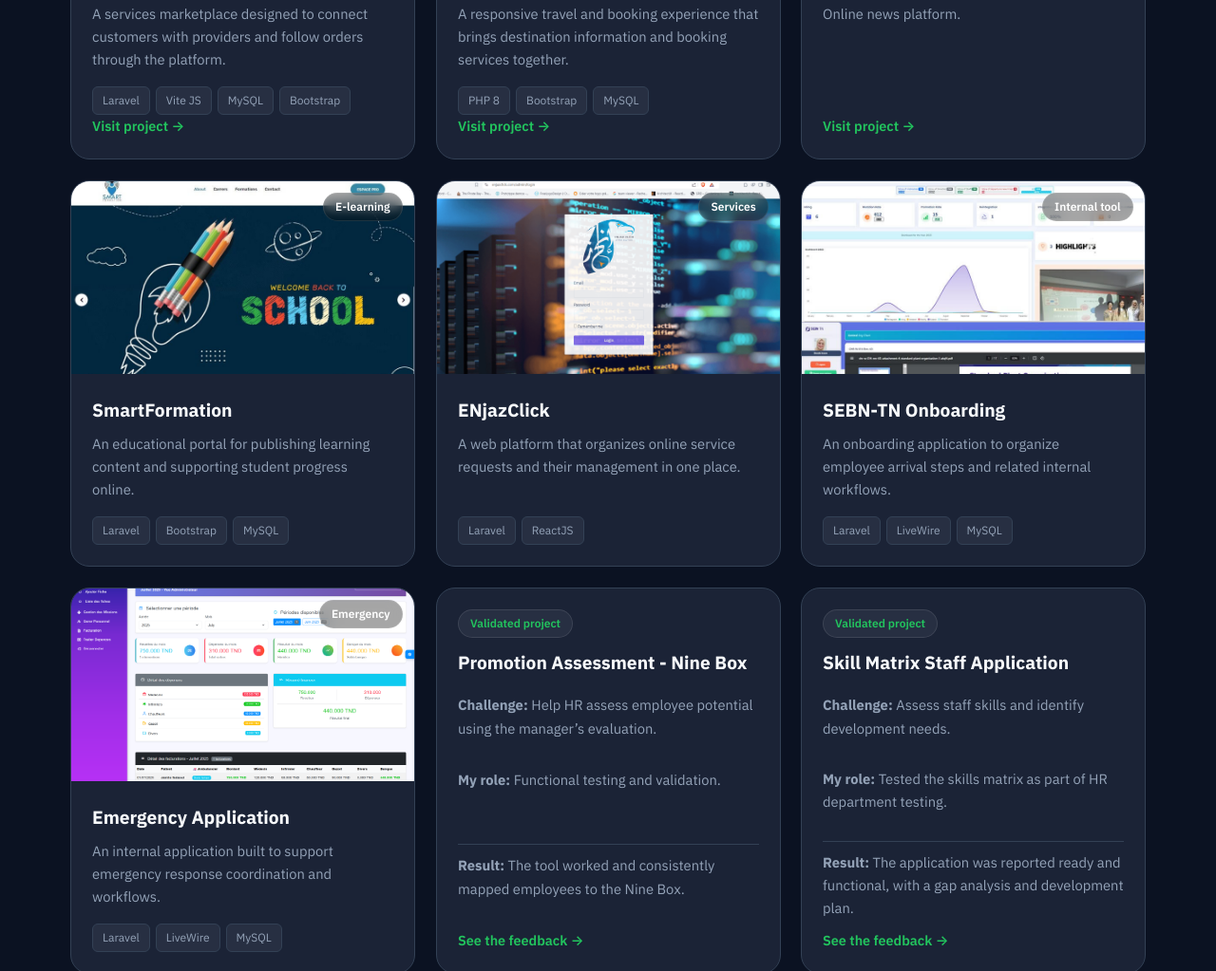
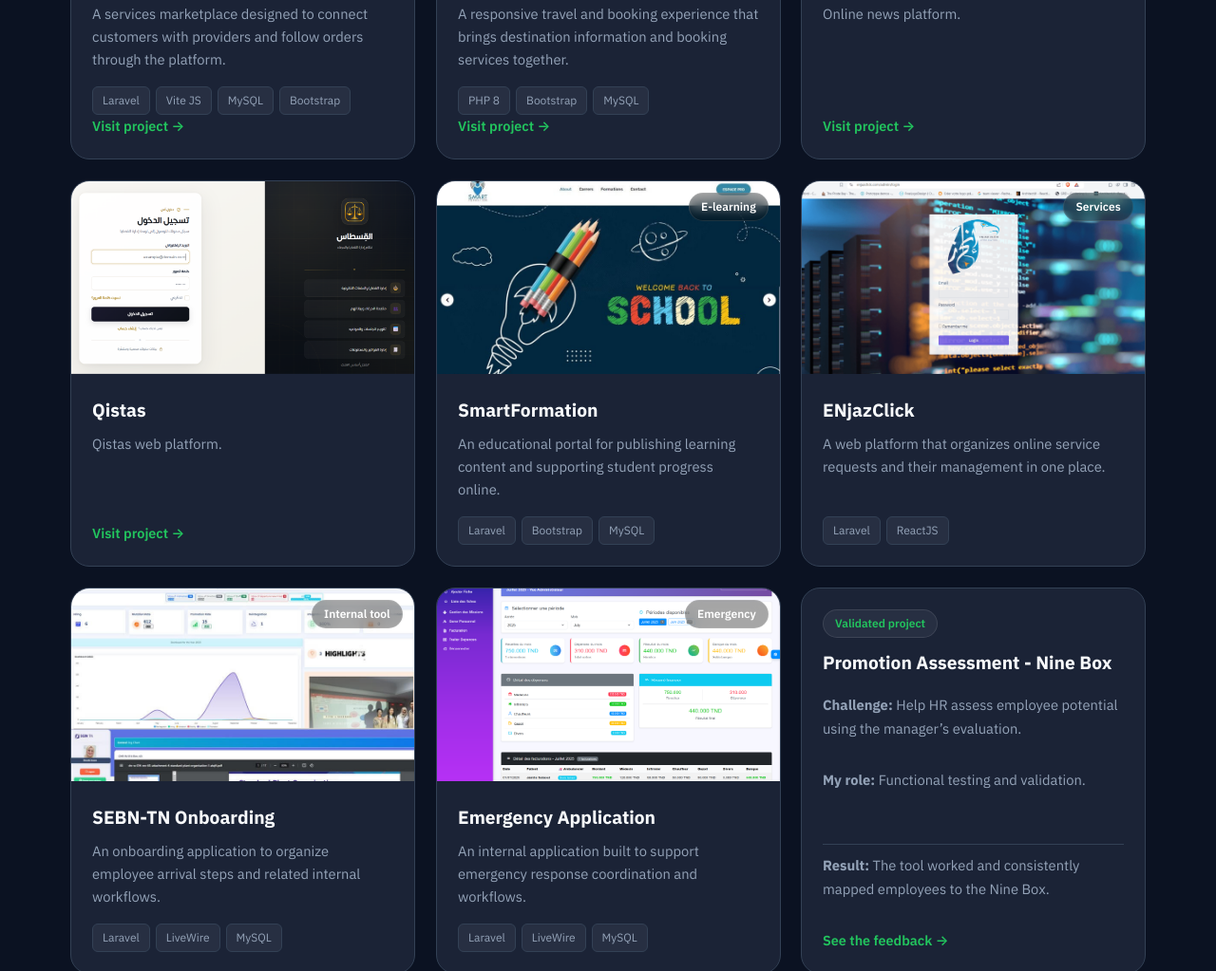
Before and after one commit to Dadmezni/mon-portfolio, a plain HTML site: page index.html in a window 1280 px wide. Shown: the part 1465-2488 px from the top of the page at 95% size. Drawn offline with Linux system fonts and the light colour scheme.

Commit message:
new update

```diff
--- a/index.html
+++ b/index.html
@@ -204,6 +204,19 @@
             <h3>Aljarida</h3>
             <p data-i18n="proj.p7.desc">Online news platform.</p>
             <a class="training-link" href="https://al-jarida.onrender.com" target="_blank" rel="noopener noreferrer" data-i18n="proj.open">Visit project →</a>
+          </div>
+        </article>
+
+        <article class="project-card">
+          <div class="project-image lightbox-trigger"
+               data-full="assets/images/qistas.png"
+               data-caption="Qistas">
+            <img src="assets/images/qistas.png" alt="Qistas" loading="lazy" />
+          </div>
+          <div class="project-body">
+            <h3>Qistas</h3>
+            <p data-i18n="proj.p8.desc">Qistas web platform.</p>
+            <a class="training-link" href="https://qistas.onrender.com/" target="_blank" rel="noopener noreferrer" data-i18n="proj.open">Visit project →</a>
           </div>
         </article>
 
--- a/js/i18n.js
+++ b/js/i18n.js
@@ -157,6 +157,7 @@ const translations = {
     "proj.p6.desc": "An internal application built to support emergency response coordination and workflows.",
     "proj.p7.badge": "News",
     "proj.p7.desc": "Online news platform.",
+    "proj.p8.desc": "Qistas web platform.",
     "proj.open": "Visit project \u2192",
     // Case studies
     "case.challenge": "Challenge:",
@@ -373,6 +374,7 @@ const translations = {
     "proj.p6.desc": "Une application interne conçue pour faciliter la coordination des interventions et des processus d'urgence.",
     "proj.p7.badge": "Actualités",
     "proj.p7.desc": "Plateforme d’actualités en ligne.",
+    "proj.p8.desc": "Plateforme web Qistas.",
     "proj.open": "Visiter le projet \u2192",
     // \u00c9tudes de cas
     "case.challenge": "D\u00e9fi :",
```
Also changed, not shown: assets/images/qistas.png (added).
